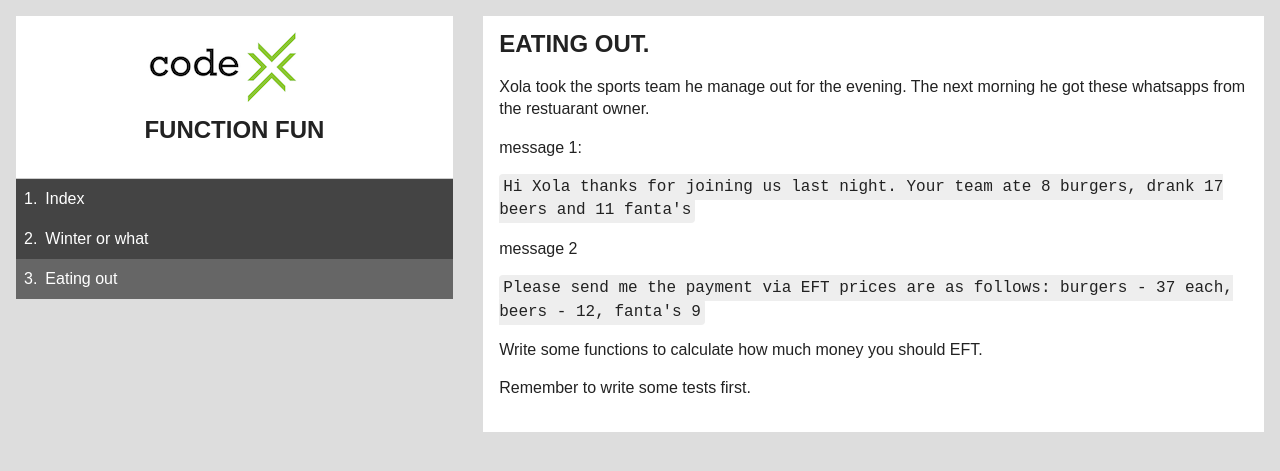
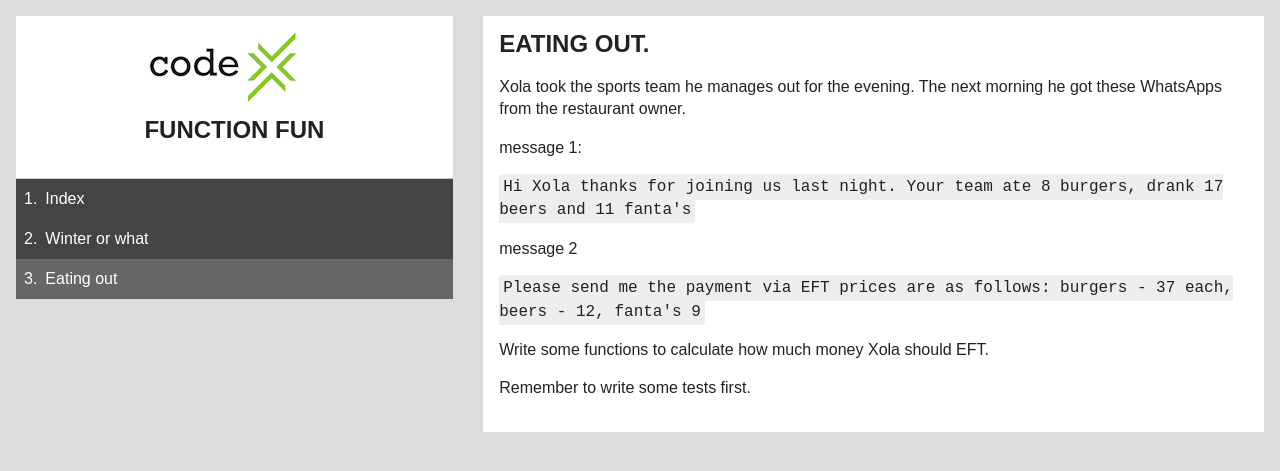
Before and after one commit to codex-academy/FunctionFun, a Jekyll site: the page built from eating-out.md, in a window 1280 px wide. Shown: the top 471 px of the page. Built offline with Jekyll 4.4.1, drawn with Linux system fonts in a browser that asks for light colours.

Commit message:
Tidy up text of Kata

```diff
--- a/eating-out.md
+++ b/eating-out.md
@@ -5,7 +5,7 @@ title: Eating out
 
 ## Eating out.
 
-Xola took the sports team he manage out for the evening. The next morning he got these whatsapps from the restuarant owner.
+Xola took the sports team he manages out for the evening. The next morning he got these WhatsApps from the restaurant owner.
 
 message 1:
 
@@ -15,6 +15,6 @@ message 2
 
 `Please send me the payment via EFT prices are as follows: burgers - 37 each, beers - 12, fanta's 9`
 
-Write some functions to calculate how much money you should EFT.
+Write some functions to calculate how much money Xola should EFT.
 
 Remember to write some tests first.
```
Also changed, not shown: index.md (+1 -1 lines), winter.md (+2 -2 lines).
